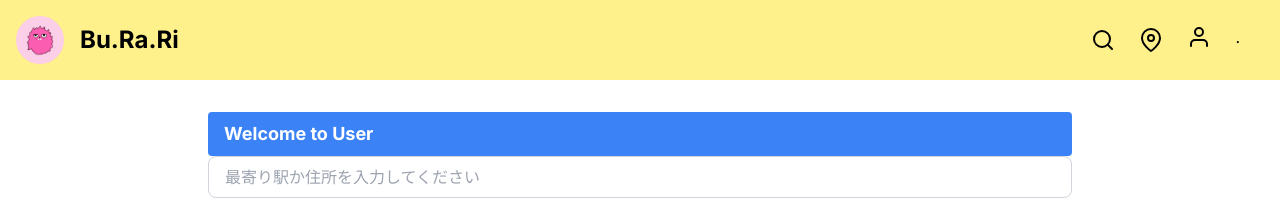
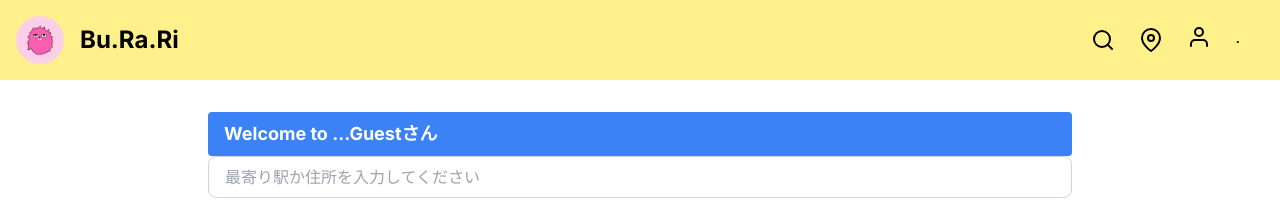
Before and after one commit to ms-engineer-bc7/teamb-lastPJ, a Next.js app in the folder front/: page /mains in a window 1280 px wide. Shown: the top 210 px of the page. Built offline with nearby package versions, Linux system fonts and the light colour scheme; no server answers.

Commit message:
ユーザー名表示変更

```diff
--- a/front/src/app/mains/page.tsx
+++ b/front/src/app/mains/page.tsx
@@ -171,11 +171,12 @@ interface StationInfo {
   return (
     <div className="max-w-4xl mx-auto p-4">
         <div className="bg-blue-500 text-white p-4 font-bold py-2 px-4 rounded focus:outline-none focus:shadow-outline mt-4">
-                <h1 className="text-lg">Welcome to User</h1>
-                {user && (
+                <h1 className="text-lg">Welcome to ...
+                {/* {user && (
                     <p>User: {user.displayName || "User"}!</p>  // ユーザー名を表示
-                )}
-            </div>
+                )} */}
+                <span>{user ? user.displayName + "さん" || "User" : "Guestさん"}</span></h1>
+        </div>
       <div className="mb-4">
         <input
           type="text"
```
